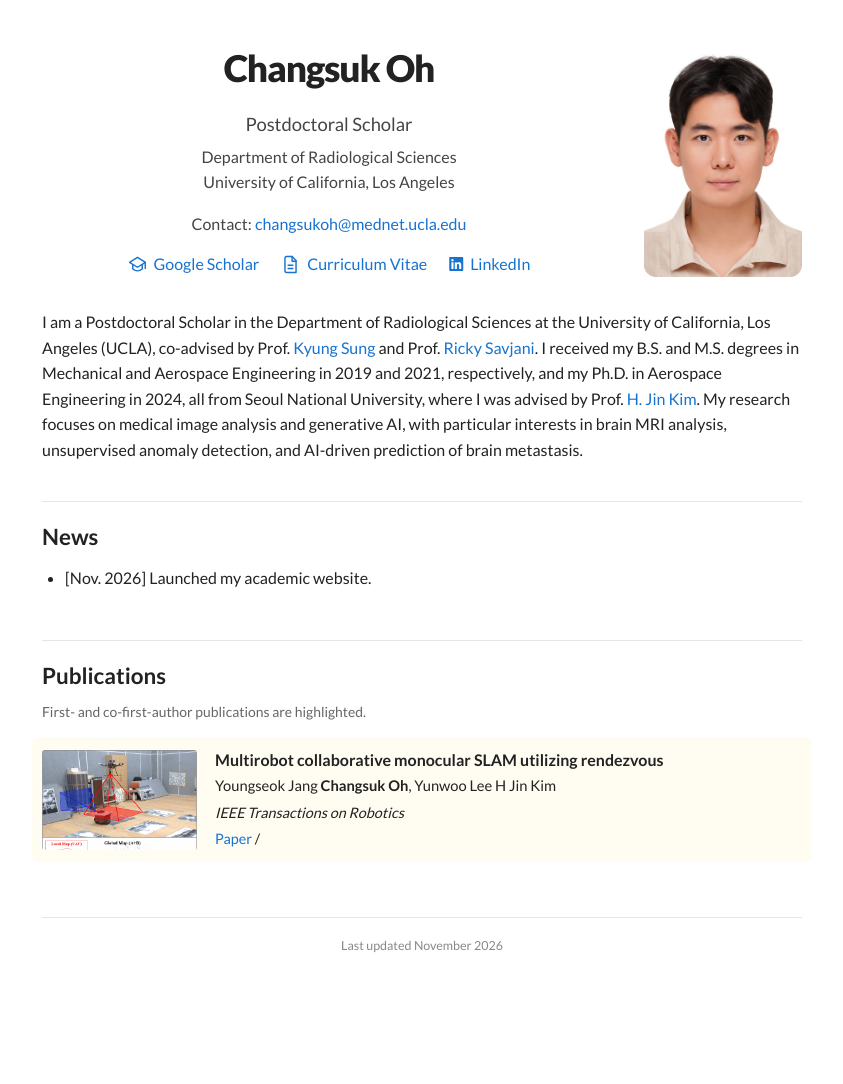
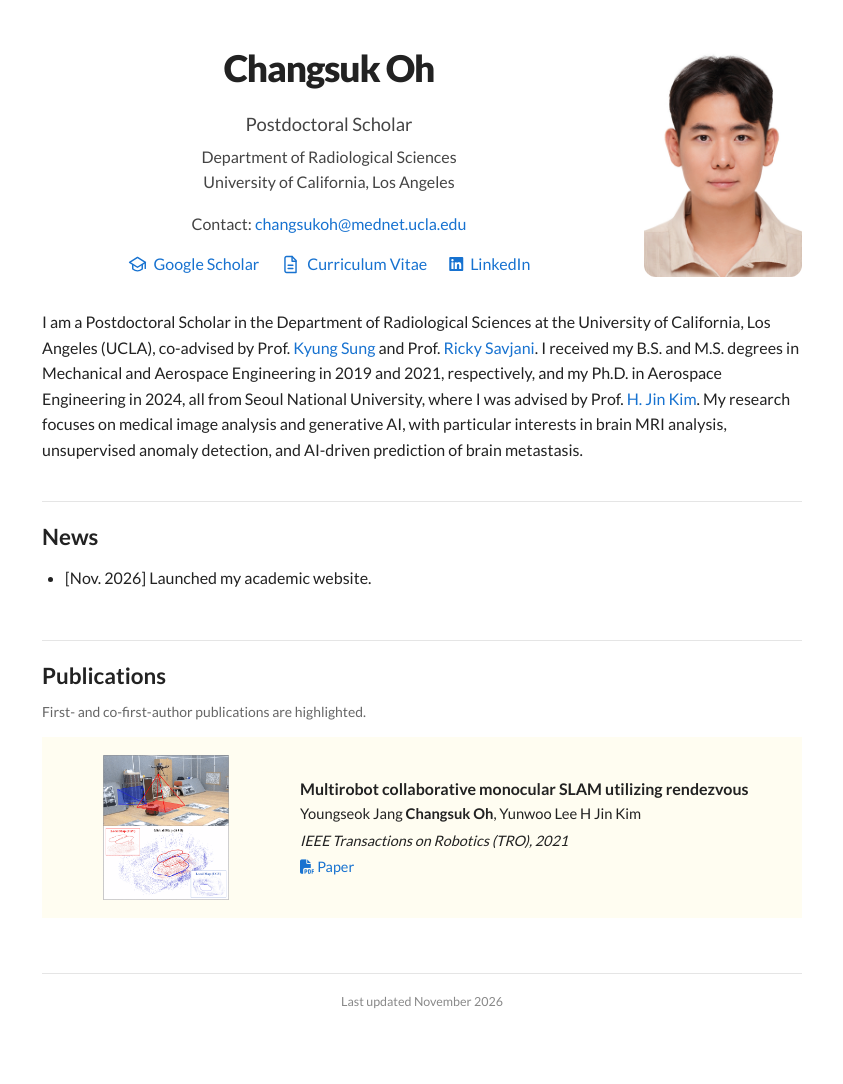
Before and after one commit to ChangsukOh/changsukoh.github.io, a Jekyll site: the page index.html, which Jekyll copies as it is, in a window 1280 px wide. Shown: the whole page, without its empty margins (218-1061 px from the left). Built offline with Jekyll 4.4.1, drawn with Linux system fonts in a browser that asks for light colours; before the commit the page ends 1028 px from its top, so only the background shows below that.

Commit message:
Refactor styles and update publication details
Updated styles for .paper and .paper-thumb classes. Changed publication venue text and updated paper link.

```diff
--- a/index.html
+++ b/index.html
@@ -38,11 +38,28 @@
     .news-toggle button:hover { color: var(--hover); }
     [hidden] { display: none !important; }
     .publications-note { font-size: .87rem; color: #666; margin: -3px 0 14px; }
-    .paper { display: grid; grid-template-columns: 155px minmax(0,1fr); gap: 18px; align-items: center; padding: 12px 10px; margin: 0 -10px; border-radius: 5px; }
+    .paper {
+      display: grid;
+      grid-template-columns: 220px minmax(0, 1fr);
+      gap: 24px;
+      align-items: center;
+      padding: 18px 14px;
+    }
     .paper + .paper { margin-top: 12px; }
     .paper.featured { background: #fffdf1; }
-    .paper-thumb { height: 100px; border-radius: 3px; overflow: hidden; background: #f0f3f7; display: grid; place-items: center; color: #697587; font-size: .75rem; text-align: center; }
-    .paper-thumb img { display: block; width: 100%; height: 100%; object-fit: contain; }
+    .paper-thumb {
+      width: 220px;
+      height: 145px;
+      overflow: hidden;
+      border-radius: 5px;
+    }
+
+    .paper-thumb img {
+      width: 100%;
+      height: 100%;
+      object-fit: contain;
+      display: block;
+    }
     .paper h3 { font-size: 1rem; line-height: 1.35; margin: 0 0 3px; font-weight: 700; }
     .paper .authors { font-size: .92rem; margin: 0; }
     .paper .venue { font-size: .9rem; font-style: italic; margin: 3px 0; }
@@ -50,7 +67,9 @@
     .paper .resources a + a:before { content: '|'; color: #999; margin: 0 9px 0 5px; }
     .footer { margin-top: 55px; text-align: center; border-top: 1px solid var(--line); padding-top: 18px; color: #888; font-size: .78rem; }
     @media (max-width: 620px) {
-      .page { padding: 30px 20px 50px; }
+      .paper {
+        grid-template-columns: 1fr;
+      }
       .profile { flex-direction: column-reverse; align-items: center; gap: 19px; }
       .profile-text { width: 100%; }
       .profile-text h1 { font-size: 2rem; margin-bottom: 13px; }
@@ -58,7 +77,10 @@
       .profile-photo img { width: 150px; height: 190px; min-height: 0; }
       .bio { margin-top: 25px; }
       .paper { grid-template-columns: 110px minmax(0,1fr); gap: 13px; }
-      .paper-thumb { height: 84px; }
+      .paper-thumb {
+        width: 100%;
+        height: 190px;
+      }
     }
     @media (max-width: 400px) { .paper { grid-template-columns: 1fr; } .paper-thumb { height: 120px; width: 170px; } }
   </style>
@@ -155,15 +177,15 @@
           </p>
 
           <p class="venue">
-            IEEE Transactions on Robotics
+            IEEE Transactions on Robotics (TRO), 2021
           </p>
 
           <p class="resources">
-            <a href="https://arxiv.org/abs/XXXX.XXXXX"
-               target="_blank">
-              Paper
+            <a href="https://ieeexplore.ieee.org/document/10470408"
+               target="_blank"
+               rel="noopener noreferrer">
+              <i class="fa-solid fa-file-pdf"></i> Paper
             </a>
-            /
           </p>
         </div>
 
```
